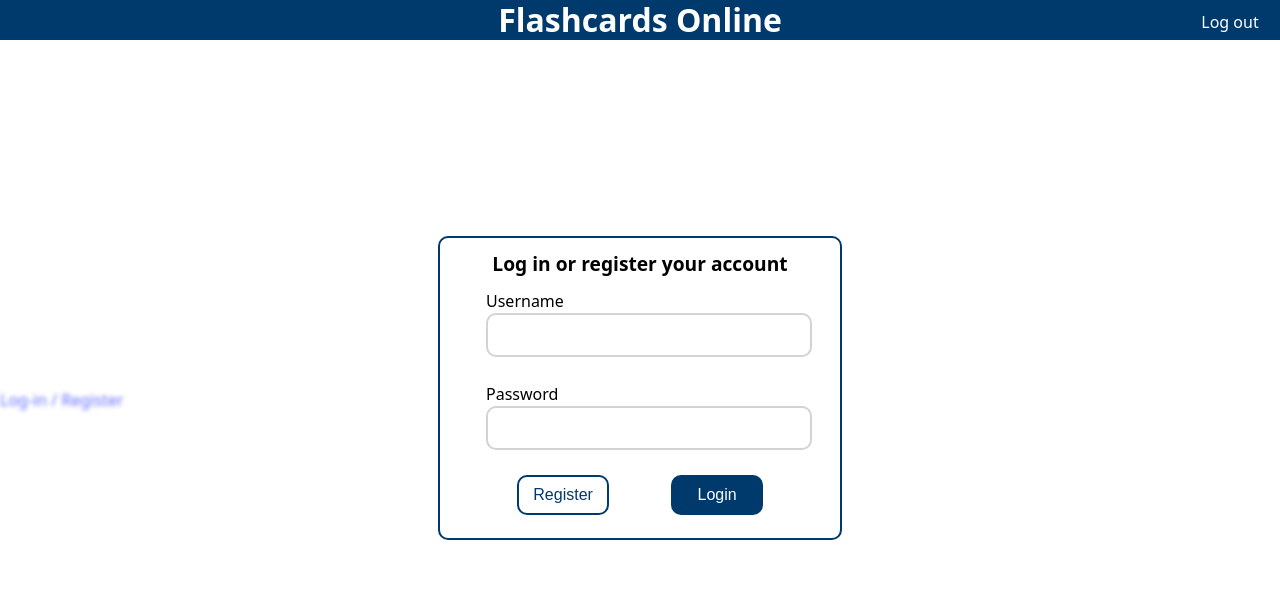
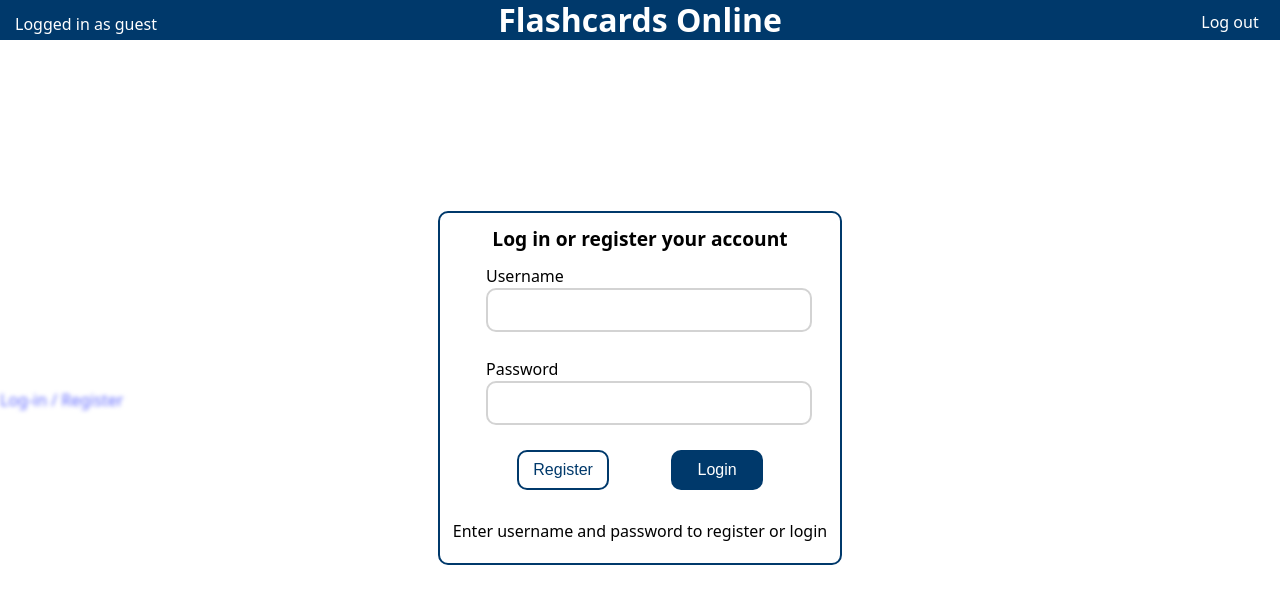
Before and after one commit to CHRISO1503/flashcards_online, a React (Vite) app in the folder frontend/: page / in a window 1280 px wide. Shown: the top 604 px of the page. Built offline with nearby package versions, Linux system fonts and the light colour scheme.

Commit message:
Polished login and added loggin out

```diff
--- a/frontend/src/components/loginPopup.tsx
+++ b/frontend/src/components/loginPopup.tsx
@@ -3,18 +3,40 @@ import "../index.css";
 // import { loggingInContext } from "../routes/home";
 
 export default function LoginPopup({
-    loggingIn,
     setLoginState,
+    setCurrentUser,
 }: {
-    loggingIn: boolean;
     setLoginState: (value: boolean) => void;
+    setCurrentUser: (value: string) => void;
 }) {
     // const setLoginState = useContext(loggingInContext);
     const [username, setUsername] = useState("");
     const [password, setPassword] = useState("");
+    const userErrorMessages = [
+        "Enter username and password to register or login",
+        "User does not exist",
+        "Password and username do not match",
+        "Account registered",
+        "Username taken",
+        "Something went wrong",
+        "Invalid username",
+        "Please enter a password",
+        "Registration successful",
+    ];
+    const [userErrorMessage, setUserErrorMessage] = useState(
+        userErrorMessages[0]
+    );
 
     async function handleRegister(e: FormEvent, isRegistered: boolean) {
         e.preventDefault();
+        if (username.indexOf(" ") != -1 || username == "") {
+            setUserErrorMessage(userErrorMessages[6]);
+            return;
+        }
+        if (password.indexOf(" ") != -1 || password == "") {
+            setUserErrorMessage(userErrorMessages[7]);
+            return;
+        }
         if (isRegistered) {
             let status200 = false;
             await fetch("/api/login", {
@@ -34,8 +56,14 @@ export default function LoginPopup({
                 .then((data) => {
                     if (status200) {
                         localStorage.setItem("jwt", data.token);
-                        console.log("settingLoginState");
+                        setCurrentUser(username);
                         setLoginState(false);
+                    } else if (data.message == "No such user exists") {
+                        setUserErrorMessage(userErrorMessages[1]);
+                    } else if (data.message == "Incorrect password") {
+                        setUserErrorMessage(userErrorMessages[2]);
+                    } else {
+                        setUserErrorMessage(userErrorMessages[5]);
                     }
                 })
                 .catch((error) => console.error(error));
@@ -48,11 +76,16 @@ export default function LoginPopup({
                     password: password,
                 }),
             })
-                .then((response) => response.json())
-                .then((data) => console.log(data))
+                .then((response) => {
+                    if (response.status == 201) {
+                        setUserErrorMessage(userErrorMessages[8]);
+                    } else if (response.status == 409) {
+                        setUserErrorMessage(userErrorMessages[4]);
+                    }
+                    return response.json();
+                })
                 .catch((error) => console.error(error));
         }
-        setUsername("");
         setPassword("");
     }
 
@@ -98,6 +131,7 @@ export default function LoginPopup({
                     />
                 </div>
             </form>
+            <p className="register">{userErrorMessage}</p>
         </div>
     );
 }
--- a/frontend/src/components/topBar.tsx
+++ b/frontend/src/components/topBar.tsx
@@ -1,8 +1,26 @@
-export default function TopBar() {
+export default function TopBar({
+    setLoginState,
+    currentUser,
+    setCurrentUser,
+}: {
+    setLoginState: (value: boolean) => void;
+    currentUser: string;
+    setCurrentUser: (value: string) => void;
+}) {
     return (
         <div className="top-bar">
+            <p className="top-bar">Logged in as {currentUser}</p>
             <h1 className="top-bar">Flashcards Online</h1>
-            <button className="account">Log out</button>
+            <button
+                className="top-bar"
+                onClick={() => {
+                    setCurrentUser("Guest");
+                    setLoginState(true);
+                    localStorage.setItem("jwt", "");
+                }}
+            >
+                Log out
+            </button>
         </div>
     );
 }
--- a/frontend/src/index.css
+++ b/frontend/src/index.css
@@ -76,6 +76,13 @@ h1.register {
     justify-content: center;
 }
 
+p.register {
+    margin-top: 15px;
+    margin-bottom: 20px;
+    display: flex;
+    justify-content: center;
+}
+
 div.register {
     color: black;
     border: 2px solid var(--theme-blue);
@@ -83,7 +90,7 @@ div.register {
     display: flex;
     justify-content: center;
     width: 400px;
-    height: 300px;
+    height: 350px;
     border-radius: 10px;
     flex-direction: column;
 }
@@ -178,7 +185,15 @@ div.top-bar {
     text-align: center;
 }
 
-button.account {
+h1.top-bar {
+    color: white;
+    font-size: 2em;
+    display: flex;
+    margin: auto;
+    vertical-align: middle;
+}
+
+button.top-bar {
     background-color: var(--theme-blue);
     display: flex;
     height: 100%;
@@ -193,20 +208,25 @@ button.account {
     right: 0;
 }
 
-button:focus.account {
+p.top-bar {
+    display: flex;
+    margin-right: 0;
+    margin-left: 15px;
+    color: white;
+    justify-content: center;
+    font-size: 1em;
+    border-radius: 0;
+    position: absolute;
+    left: 0;
+    margin-top: 12px;
+}
+
+button:focus.top-bar {
     outline: none;
 }
 
-button:hover.account {
+button:hover.top-bar {
     background-color: var(--theme-blue-highlight);
-}
-
-h1.top-bar {
-    color: white;
-    font-size: 2em;
-    display: flex;
-    margin: auto;
-    vertical-align: middle;
 }
 
 div.blur-content {
--- a/frontend/src/routes/home.tsx
+++ b/frontend/src/routes/home.tsx
@@ -5,12 +5,16 @@ import TopBar from "../components/topBar";
 
 export default function App() {
     const [loggingIn, setLoggingIn] = useState(true);
+    const [currentUser, setCurrentUser] = useState("guest");
 
     function ShowLogin() {
         if (loggingIn) {
             return (
                 <div className="login-popup">
-                    <LoginPopup loggingIn={loggingIn} setLoginState={setLoggingIn} />
+                    <LoginPopup
+                        setLoginState={setLoggingIn}
+                        setCurrentUser={setCurrentUser}
+                    />
                 </div>
             );
         } else return <></>;
@@ -18,7 +22,11 @@ export default function App() {
 
     return (
         <>
-            <TopBar />
+            <TopBar
+                setLoginState={setLoggingIn}
+                currentUser={currentUser}
+                setCurrentUser={setCurrentUser}
+            />
             {ShowLogin()}
             <div className={loggingIn ? "blur-content" : ""}>
                 <Link
```
